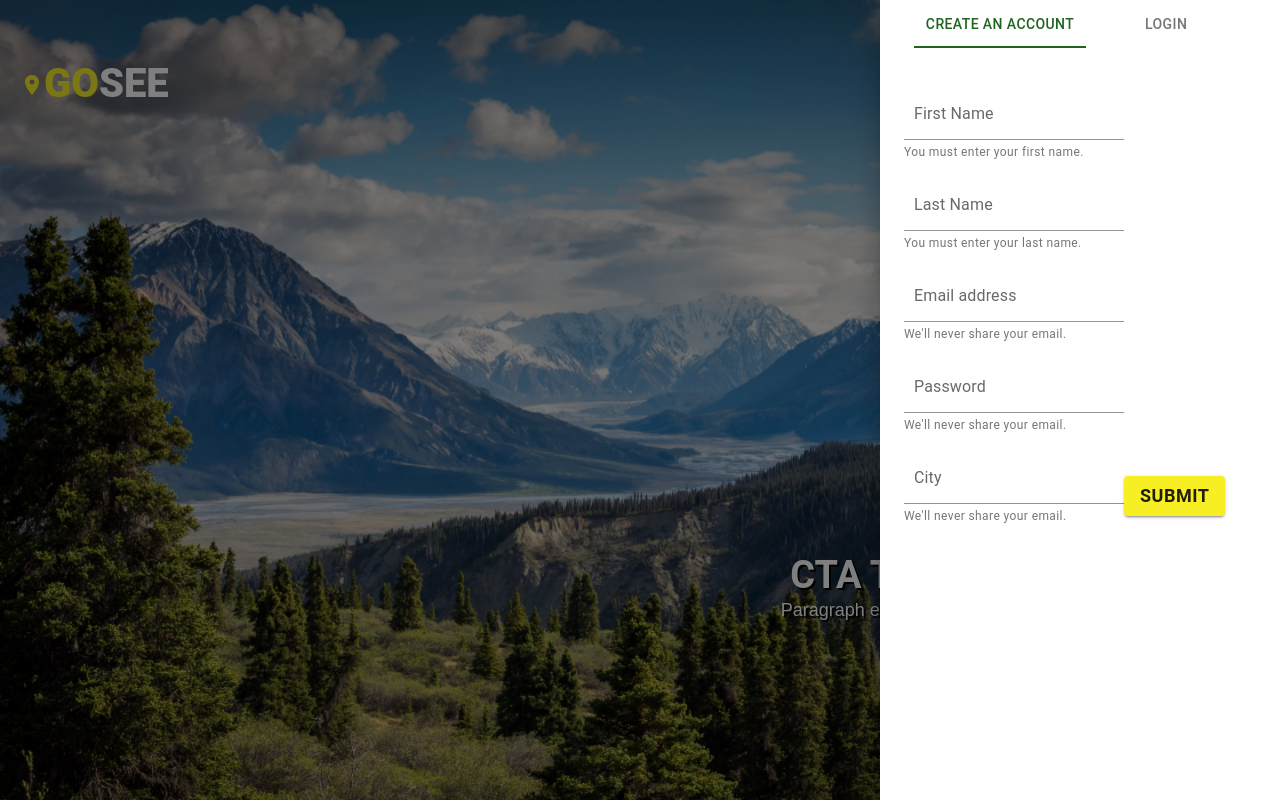
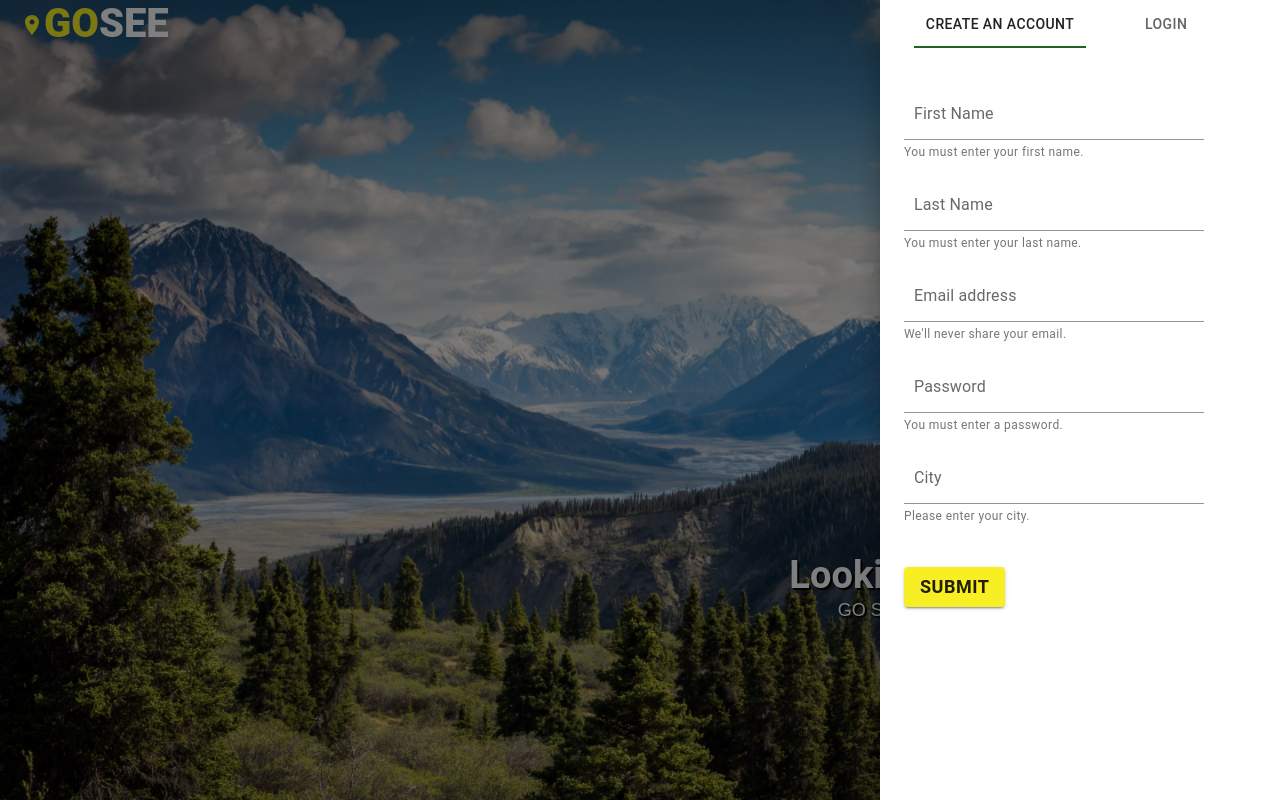
Before and after one commit to JDouglasR/GoSEE, a React (Create React App) app in the folder client/: page / in a window 1280 px wide. Both pictures are taken after a click on the button "GET STARTED". Built offline with nearby package versions, Linux system fonts and the light colour scheme.

Commit message:
cleaned up styles on form tabs, sidebar,, and logo

```diff
--- a/client/src/components/FormTabs/index.js
+++ b/client/src/components/FormTabs/index.js
@@ -21,6 +21,8 @@ import {
 const useStyles = makeStyles({
   list: {
     width: 400,
+    background: "white",
+    height: "100%",
   },
 });
 
@@ -111,8 +113,6 @@ function FormTabs(props) {
     >
       <Tabs
         value={value}
-        indicatorColor="primary"
-        textColor="primary"
         onChange={handleChange}
         aria-label="disabled tabs example"
         centered
@@ -121,7 +121,7 @@ function FormTabs(props) {
         <Tab label="Login" />
       </Tabs>
 
-      <TabPanel value={value} index={0} classes="lp-form">
+      <TabPanel className="lp-form" value={value} index={0} >
         <FormControl>
           <InputLabel htmlFor="firstName">First Name</InputLabel>
           <Input
@@ -173,7 +173,7 @@ function FormTabs(props) {
             required
           />
           <FormHelperText id="my-helper-text">
-            We'll never share your email.
+          You must enter a password.
           </FormHelperText>
         </FormControl>
         <FormControl>
@@ -185,7 +185,7 @@ function FormTabs(props) {
             onChange={handleInputChange}
           />
           <FormHelperText id="my-helper-text">
-            We'll never share your email.
+          Please enter your city.
           </FormHelperText>
         </FormControl>
         <FormControl>
@@ -244,10 +244,10 @@ function FormTabs(props) {
 
   return (
     <div>
-      <div className="bottom-right">
-        <h1>CTA Title: Want to Travel? </h1>
-        <p>Paragraph explaining how easy it is to plan trips with our app.</p>
-
+    <span className="bottom-right">
+      <h1>Looking to Travel? <span style={{fontFamily: "Roboto, sans-serif", fontWeight: "900",  color: "white"}} >
+       <span style={{color: "#f7ee24"}}> GO</span>SEE</span> </h1>
+      <p>GO SEE is your favorite social media app before, during, and after traveling.</p>
       {["right"].map((anchor) => (
         <React.Fragment key={anchor}>
           <Button onClick={toggleDrawer(anchor, true)}>Get Started </Button>
@@ -260,7 +260,7 @@ function FormTabs(props) {
           </Drawer>
         </React.Fragment>
       ))}
-      </div>
+    </span>
   </div>
   );
 }
--- a/client/src/components/FormTabs/style.css
+++ b/client/src/components/FormTabs/style.css
@@ -33,20 +33,15 @@ body {
     background: #f7ee24;
 }
 
-div .PrivateTabIndicator-colorPrimary-12 {
+div .MuiTabs-indicator {
     background-color: #1f6421;
 }
-div .PrivateTabIndicator-colorPrimary-9 {
-    background-color: #1f6421;
-}
-div .PrivateTabIndicator-colorPrimary-3 {
-    background-color: #1f6421;
-}
+
 div .MuiTab-textColorPrimary.Mui-selected {
     color: #1f6421;
 }
 div .MuiFormLabel-root .Mui-focused {
-    background-color: red;
+    background-color: #1f6421;
 }
 div .MuiInput-underline:after {
     border-bottom: 2px solid #f7ee24;
--- a/client/src/components/Logo/index.js
+++ b/client/src/components/Logo/index.js
@@ -4,14 +4,14 @@ import React from "react";
 function Logo() {
   return (
     <React.Fragment>
-      <div
+      <span
         style={{
           fontFamily: "Roboto, sans-serif",
           fontWeight: "900",
           fontSize: "40px",
           color: "white",
           padding: "20px",
-          marginTop: "40px",
+          marginTop: "0px",
         }}
       >
         <span style={{ color: "#f7ee24" }}>
@@ -20,7 +20,7 @@ function Logo() {
           GO
         </span>
         SEE
-      </div>
+      </span>
     </React.Fragment>
   );
 }
--- a/client/src/components/Sidebar/style.css
+++ b/client/src/components/Sidebar/style.css
@@ -12,7 +12,7 @@
     color: #f7ee24;
 }
 
-div .makeStyles-list-8 {
+div .MuiDrawer-paperAnchorRight {
     width: 400px;
     background: #f0f2f4;
     height: 100%;
--- a/client/src/pages/Home.js
+++ b/client/src/pages/Home.js
@@ -74,7 +74,7 @@ function Home(props) {
   return (
     <React.Fragment>
       <Logo />
-      <Sidebar user={props.user} />
+      <Sidebar user={props.user} items={items} userPosts={user}/>
       <Header />
       <Container>
         <Post
```
Also changed, not shown: client/src/App.css (line endings or trailing spaces), 1 other file (tests, documents, lock files or other folders). Lines whose indentation alone changed are shown as unchanged.
